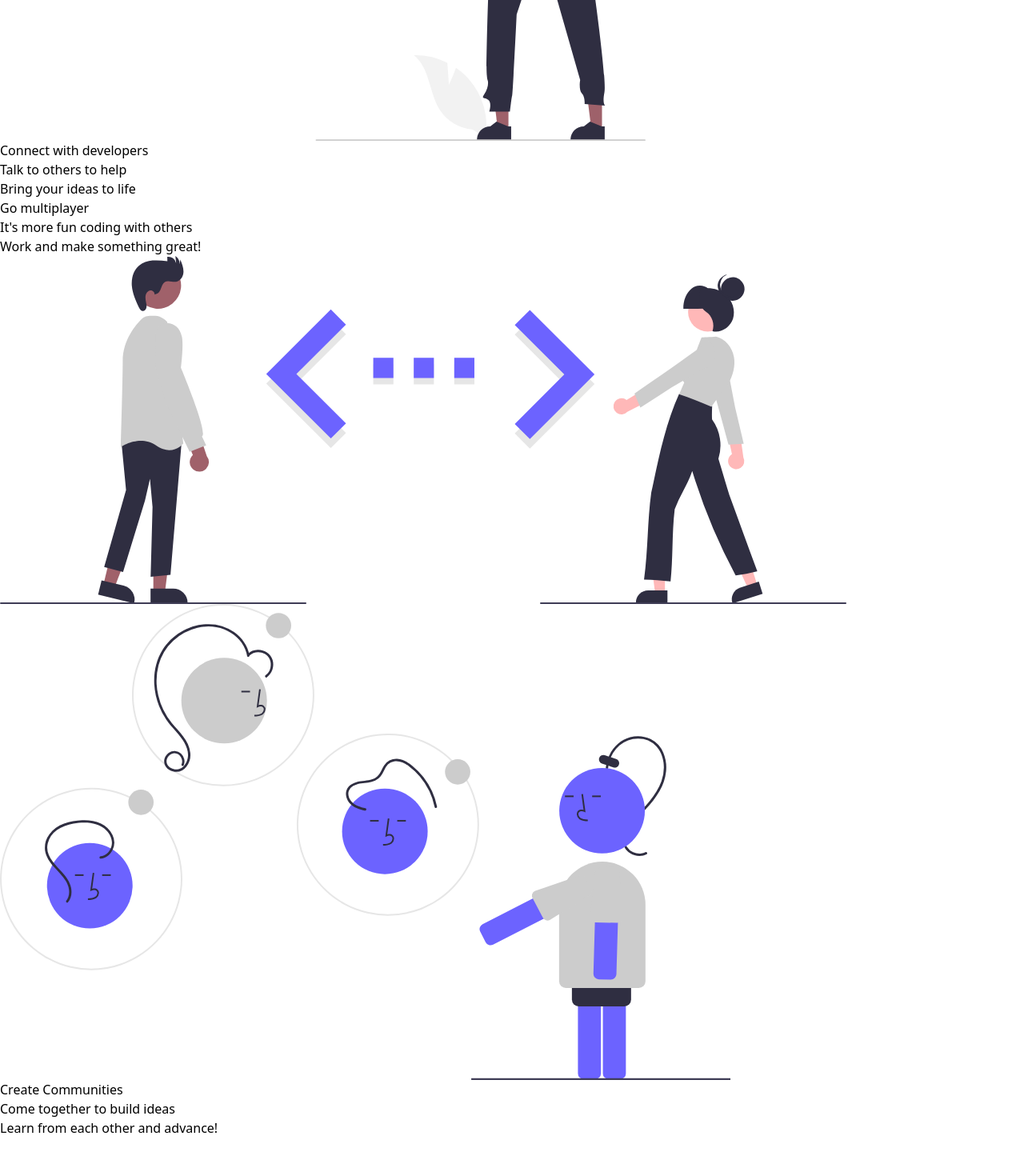
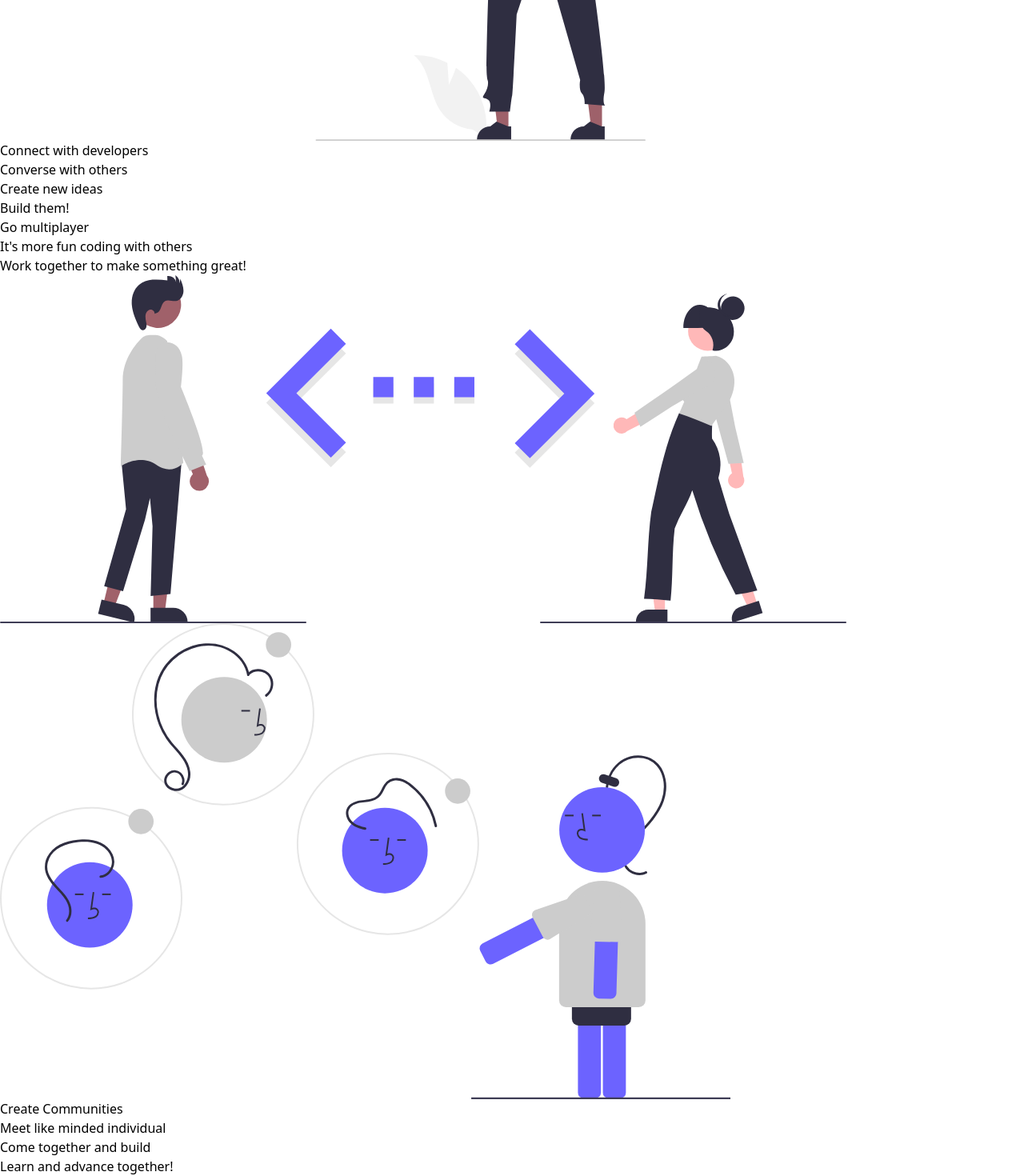
Before and after one commit to Jason-35/project-coding-hub, a React (Vite) app in the folder frontend/: page / in a window 1280 px wide. Shown: the part 1939-3409 px from the top of the page at 80% size. Before the commit the page ends 3361 px from the top, so only its background shows below. Built offline with nearby package versions, Linux system fonts and the light colour scheme.

Commit message:
chore:  Landingpage: changed sentence wording  Loginpage: added link to logo

```diff
--- a/frontend/src/pages/LandingPage.tsx
+++ b/frontend/src/pages/LandingPage.tsx
@@ -58,7 +58,7 @@ function LandingPage() {
                     that interests you!
                 </div>
                 <div className="text-[24px] leading-loose">
-                    There are many projects with different tech used <br/>
+                    Many projects with many tech <br/>
                     Search for projects you want to work on!
                 </div>
             </div>
@@ -78,9 +78,11 @@ function LandingPage() {
             <div className="text-[40px] leading-loose">
                 Connect with developers
                 <div className="text-[24px] leading-snug">
-                    Talk to others to help
+                    Converse with others
                     <br/>
-                    Bring your ideas to life
+                    Create new ideas
+                    <br />
+                    Build them!
                 </div>
             </div>
         </div>
@@ -91,7 +93,7 @@ function LandingPage() {
                 <div className="text-[24px] leading-snug">
                     It's more fun coding with others
                     <br />
-                    Work and make something great!
+                    Work together to make something great!
                 </div>
             </div>
             <div className="w-1/3">
@@ -106,9 +108,11 @@ function LandingPage() {
                 Create Communities
                 <br/>
                 <div className="text-[24px] leading-snug">
-                    Come together to build ideas
+                    Meet like minded individual
                     <br/>
-                    Learn from each other and advance!
+                    Come together and build
+                    <br/>
+                    Learn and advance together!
                 </div>
             </div>
         </div>
--- a/frontend/src/pages/LoginPage.tsx
+++ b/frontend/src/pages/LoginPage.tsx
@@ -1,17 +1,18 @@
 import { Form, useForm } from "react-hook-form"
 
-import { Lock, User, Icon } from "lucide-react"
+import { Lock, User } from "lucide-react"
+import { Link } from "react-router-dom"
 
 import Logo from "../components/Logo"
 import Coding from "../assets/coding.svg"
-import { Link } from "react-router-dom"
+
 function LoginPage() {
   const { control } = useForm()
 
   return (
     <div className="w-screen h-screen py-4 px-2 flex flex-col shadow-lg">
       <div className="self-start ml-4">
-        <Logo />
+        <Link to={"/"}><Logo /></Link>
       </div>
       <div className="flex-1 flex justify-center items-center">
           <Form
```
